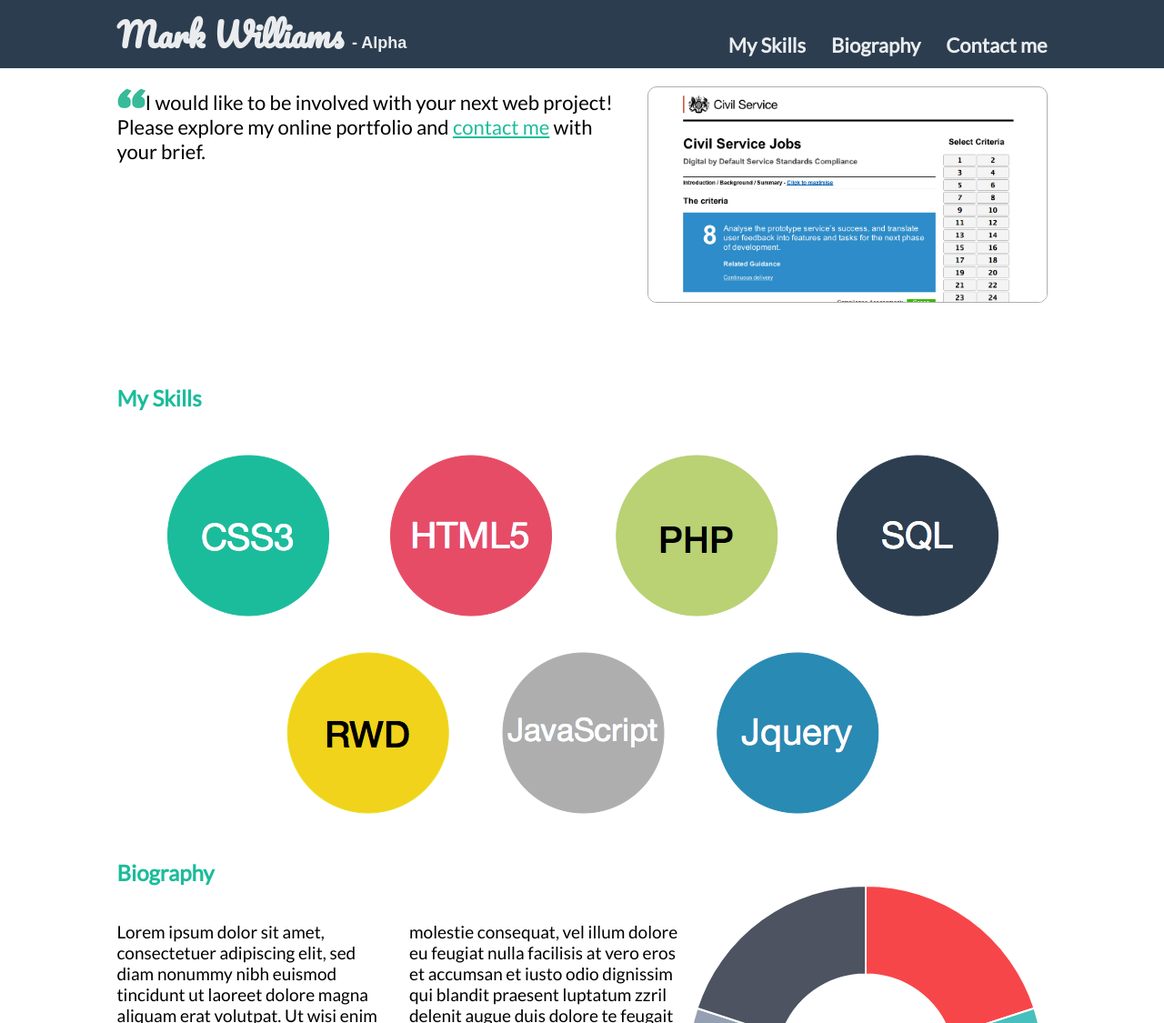
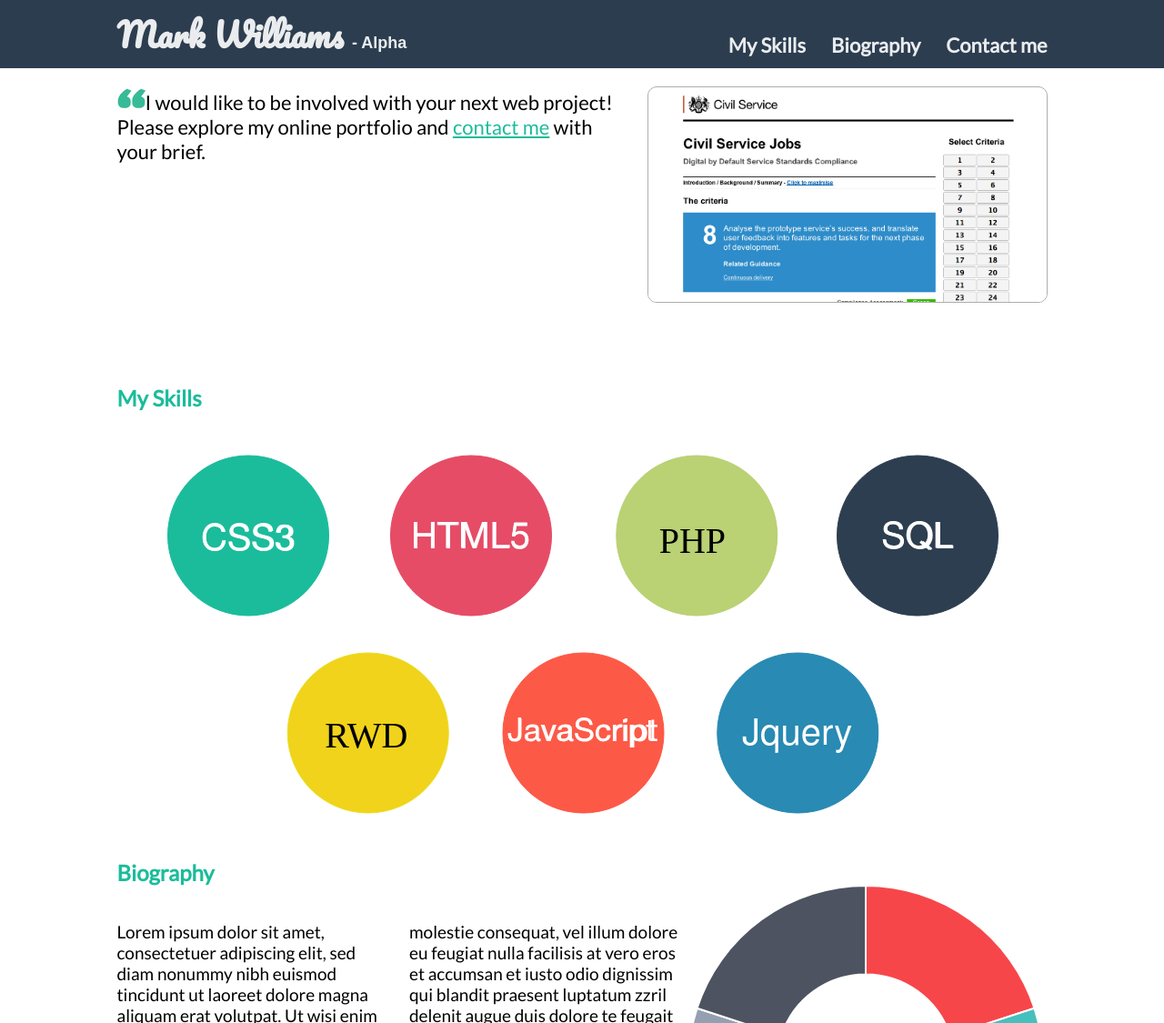
Before and after one commit to markDeveloping/Portfolio, a plain HTML site: page index.html in a window 1280 px wide. Shown: the top 1125 px of the page at 91% size. Drawn offline with Linux system fonts and the light colour scheme.

Commit message:
Simple Clean-up

```diff
--- a/index.html
+++ b/index.html
@@ -43,7 +43,13 @@
 		</div>
 		<div id="skills">
 			<h2>My Skills</h2>
-				<img src="img/skills.png">
+			<div id="skillsImg">
+				<img src="img/skills.svg" alt="list of skills = HTML5, CSS3, JavaScript, jQuery, SQL, PHP, RWD" usemap="#skillMap">
+			</div>
+
+				<map name="skillMap">
+					<area shape="circle" coords="0,0,82,126" title="hover">
+				</map>
 		</div>
 		<div id="infographics">
 
```
Also changed, not shown: img/skills.png (deleted), img/skills.svg (added), 1 other file.
